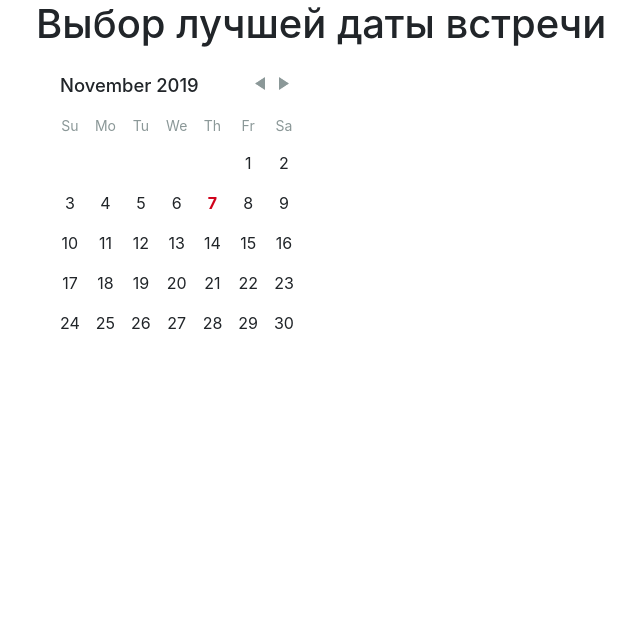
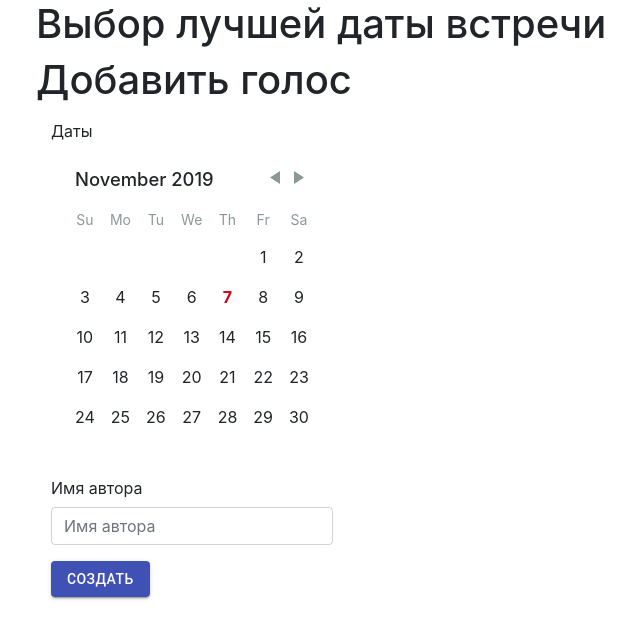
Before and after one commit to saleksandrov/best_meeting_day, a React (Create React App) app in the folder bmd-base/src/main/resources/ui/: page /addvote in a window 1280 px wide. Shown: the top 638 px of the page, without its empty margins (49-689 px from the left). Built offline with nearby package versions, Linux system fonts and the light colour scheme.

Commit message:
Improved AddVote form

```diff
--- a/bmd-base/src/main/resources/ui/src/component/AddVote.jsx
+++ b/bmd-base/src/main/resources/ui/src/component/AddVote.jsx
@@ -1,6 +1,11 @@
 import React, {Component} from 'react';
-import DayPicker, { DateUtils } from 'react-day-picker';
+import DayPicker, {DateUtils} from 'react-day-picker';
 import 'react-day-picker/lib/style.css';
+import {Col, Container, Form, Row} from 'react-bootstrap';
+import VoteDataService from '../service/VoteDataService';
+import {DatePicker} from "@material-ui/pickers";
+import {Button} from "@material-ui/core";
+
 
 class AddVote extends Component {
 
@@ -19,8 +24,8 @@ class AddVote extends Component {
         this.state.open_flag = !this.state.open_flag;
     }
 
-    handleDayClick(day, { selected }) {
-        const { selectedDays } = this.state;
+    handleDayClick(day, {selected}) {
+        const {selectedDays} = this.state;
         if (selected) {
             const selectedIndex = selectedDays.findIndex(selectedDay =>
                 DateUtils.isSameDay(selectedDay, day)
@@ -29,17 +34,50 @@ class AddVote extends Component {
         } else {
             selectedDays.push(day);
         }
-        this.setState({ selectedDays });
+        this.setState({selectedDays});
     }
 
 
     render() {
         return (
             <div>
-                <DayPicker
-                    selectedDays={this.state.selectedDays}
-                    onDayClick={this.handleDayClick}
-                />
+                <Container>
+
+                    <Row>
+                        <h1>Добавить голос</h1>
+                    </Row>
+
+                    {this.state.voteId &&
+                    <div class="alert alert-success">Голос добавлен {this.state.voteId}</div>}
+
+                    <Row>
+                        <Form noValidate onSubmit={this.handleSubmit}>
+                            <Form.Group controlId="dates">
+                                <Form.Label column>Даты</Form.Label>
+                                <Col>
+                                    <DayPicker
+                                        selectedDays={this.state.selectedDays}
+                                        onDayClick={this.handleDayClick}
+                                    />
+                                </Col>
+                            </Form.Group>
+                            <Form.Group controlId="name">
+                                <Form.Label column>Имя автора</Form.Label>
+                                <Col>
+                                    <Form.Control type="text" placeholder="Имя автора" length={50} maxLength={200}
+                                                  value={this.state.name} onChange={this.handleChangeName} name="name" />
+                                </Col>
+                            </Form.Group>
+                            <Form.Group controlId="b">
+                                <Col>
+                                    <Button name="name" variant="contained" color="primary" onClick={this.handleSubmit}>
+                                        Создать
+                                    </Button>
+                                </Col>
+                            </Form.Group>
+                        </Form>
+                    </Row>
+                </Container>
             </div>
         );
     }
```
